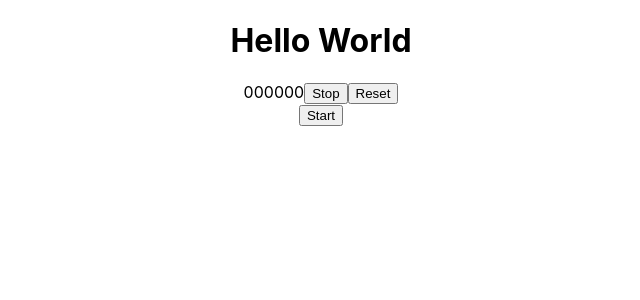
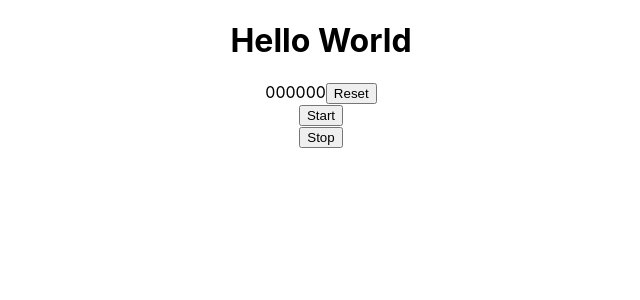
Before and after one commit to AbdulMoiz8994/TS_PWA_TetCounteApp7, a React (Create React App) app: page / in a window 1280 px wide. Shown: the top 300 px of the page, without its empty margins (319-959 px from the left). Built offline with nearby package versions, Linux system fonts and the light colour scheme.

Commit message:
add the functionality of Stop types of button and we passing via props to our function and string value

```diff
--- a/src/Components/Timer/Timer.tsx
+++ b/src/Components/Timer/Timer.tsx
@@ -59,9 +59,10 @@ function Reset(){
             <span>{timer.hour < 10 ? `0${timer.hour}` : timer.hour}</span>
             <span>{timer.minutes < 10 ? `0${timer.minutes}` : timer.minutes}</span>
             <span>{timer.seconds < 10 ? `0${timer.seconds}` : timer.seconds}</span>
-            <button onClick={Stop}>Stop</button>
             <button onClick={Reset}>Reset</button>
+
             <TimerButton ButtonAction={Run} ButtonValue={"Start"}/>
+            <TimerButton ButtonAction={Stop} ButtonValue={"Stop"}/>
         </div>
     )
 }
```
